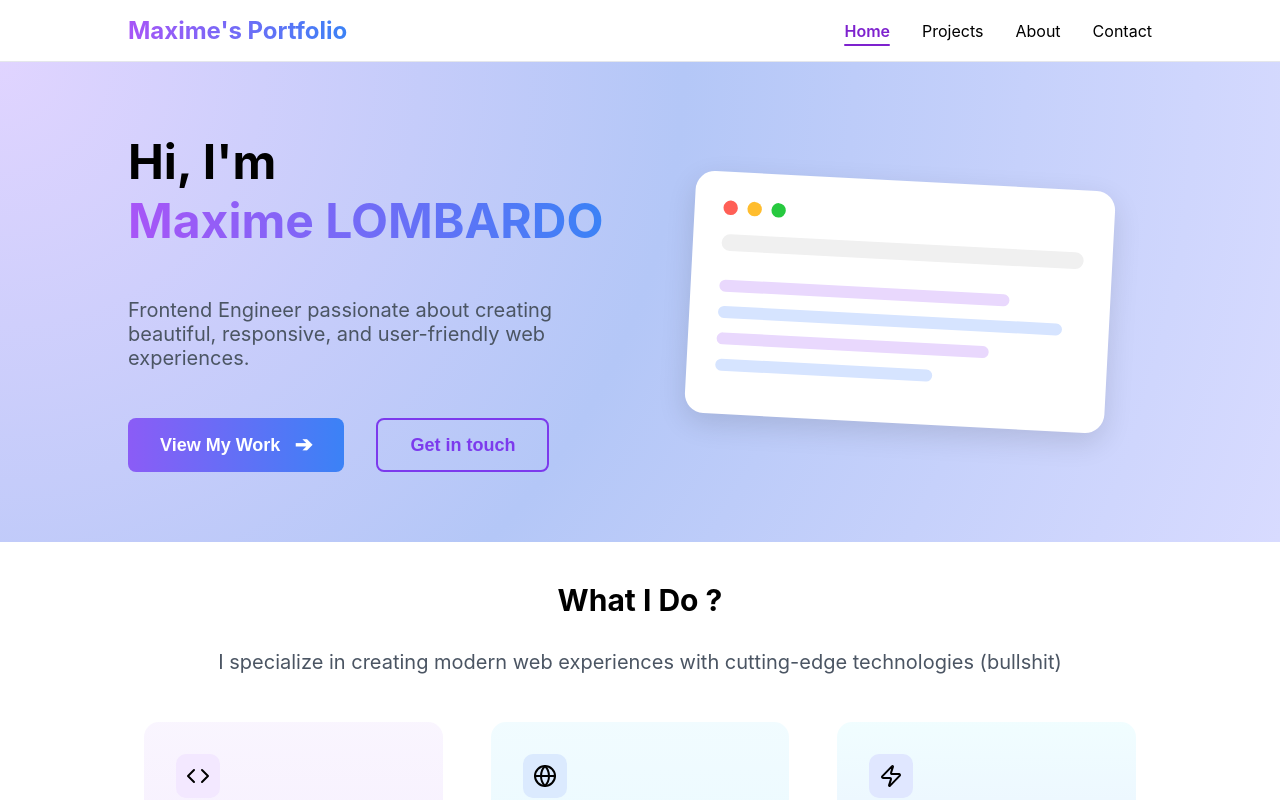
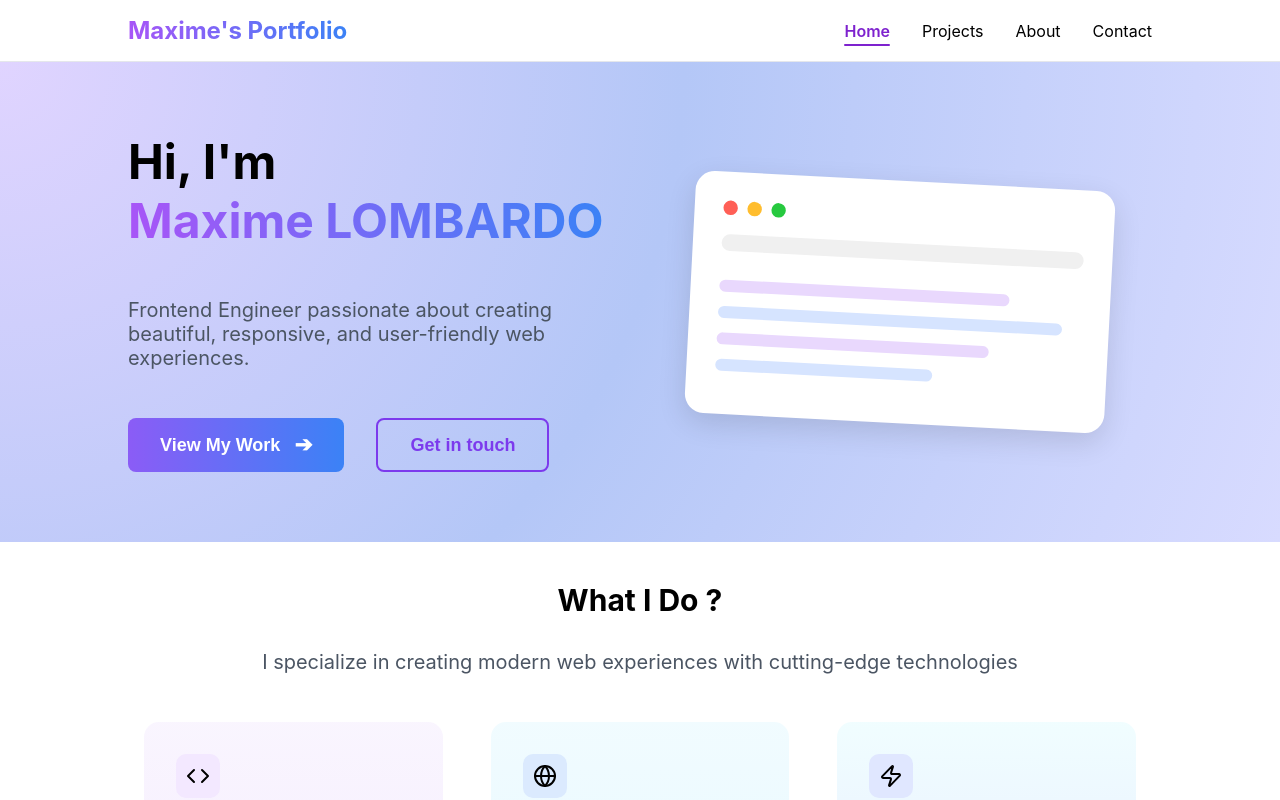
Before and after one commit to lombarma/my-portfolio-v3, an Angular app: page / in a window 1280 px wide. Shown: the top 800 px of the page. Built offline with nearby package versions, Linux system fonts and the light colour scheme.

Commit message:
fix(wording): update wording

```diff
--- a/src/app/home/expertise/expertise.component.html
+++ b/src/app/home/expertise/expertise.component.html
@@ -3,7 +3,7 @@
     <h2 class="text-3xl">What I Do ?</h2>
     <p class="text-xl">
       I specialize in creating modern web experiences with cutting-edge
-      technologies (bullshit)
+      technologies
     </p>
     <div class="cards-container">
       <app-expertise-card
```
